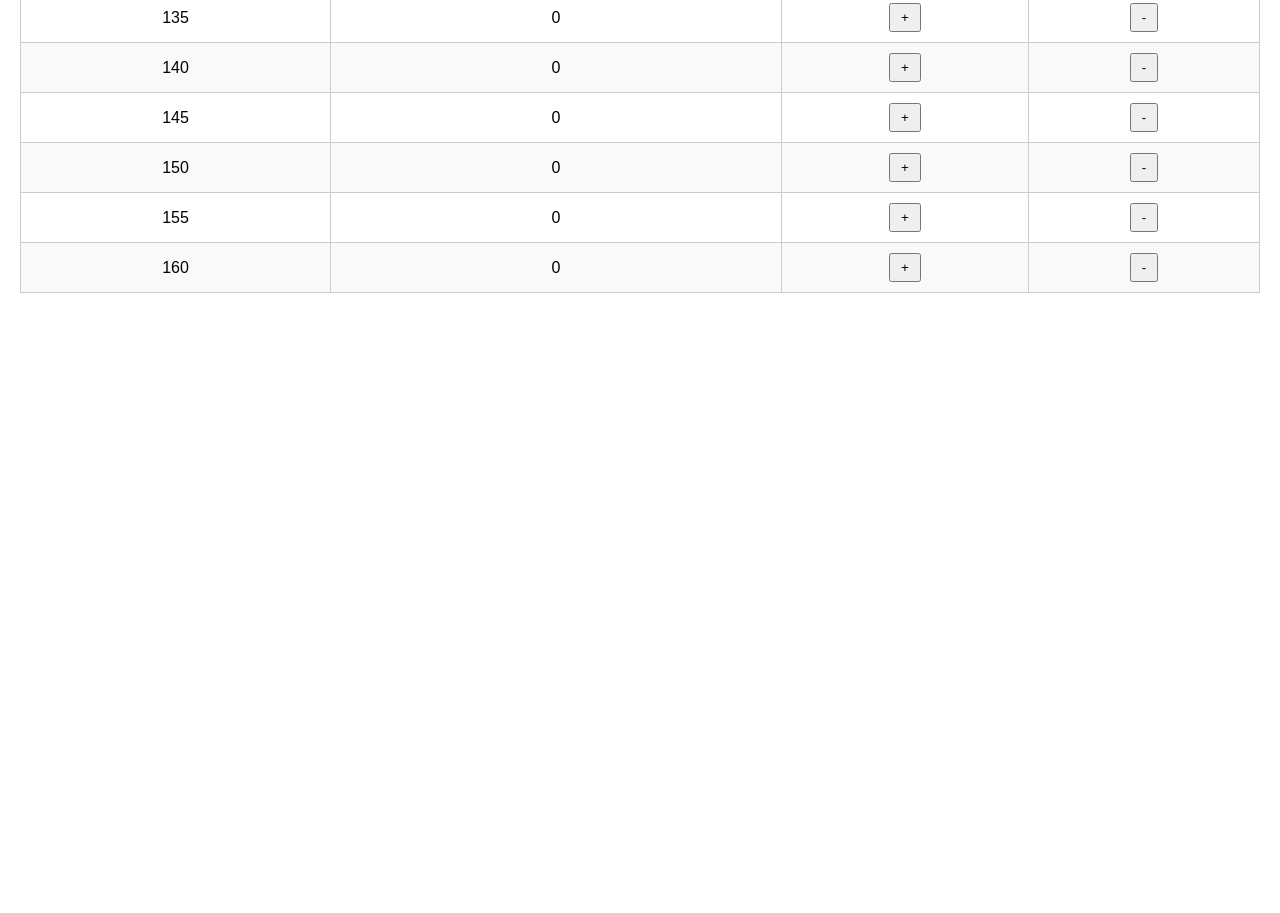
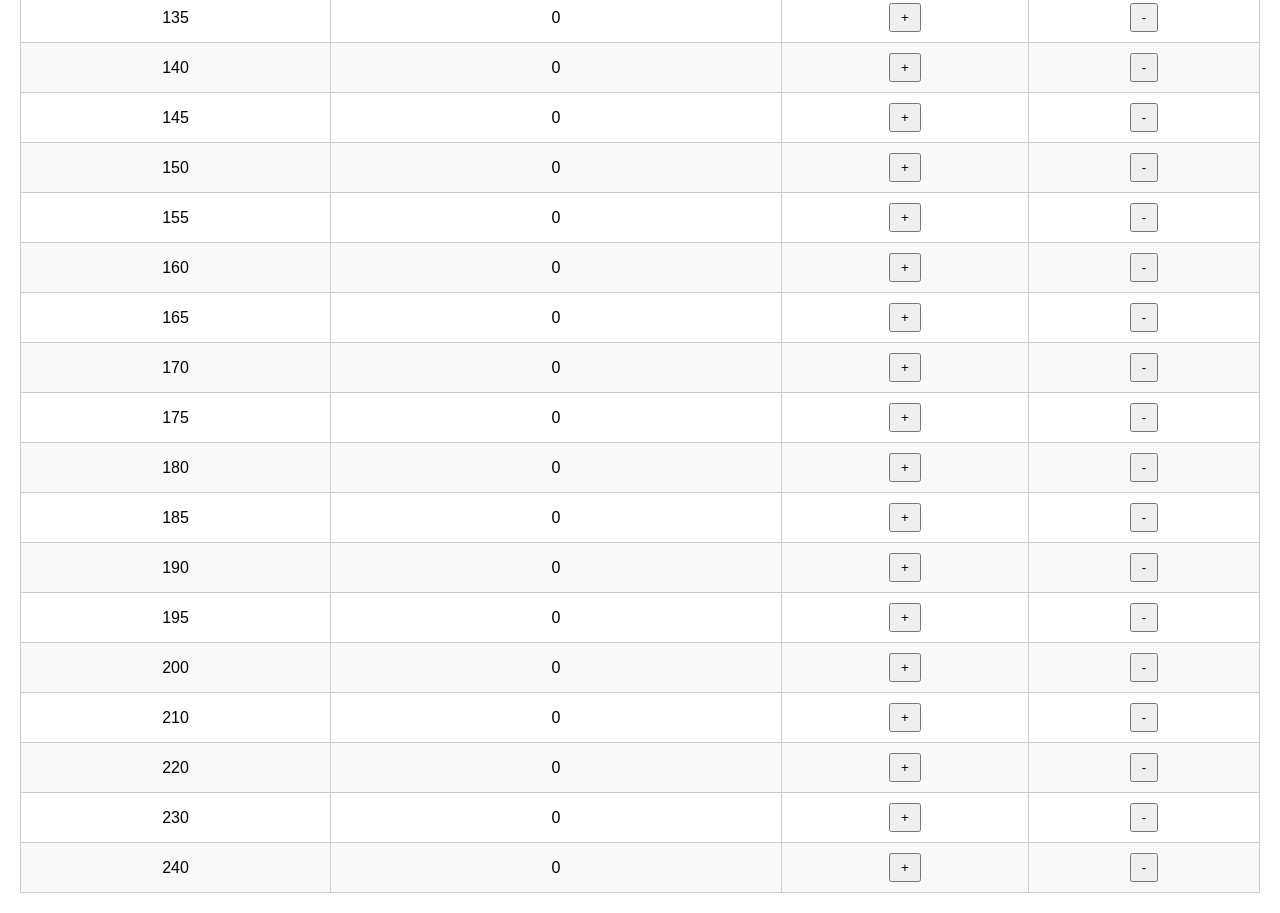
Before and after one commit to Chrishub87/Average-Depth-and-Total-Volume-Calculation, a plain HTML site: page index.html in a window 1280 px wide. Shown: the part 1407-2320 px from the top of the page. Before the commit the page ends 1720 px from the top, so only its background shows below. Drawn offline with Linux system fonts and the light colour scheme.

Commit message:
Update index.html

```diff
--- a/index.html
+++ b/index.html
@@ -173,6 +173,78 @@
             <td><button class="plusButton" onclick="changeDepth(this, 1)">+</button></td>
             <td><button class="minusButton" onclick="changeDepth(this, -1)">-</button></td>
         </tr>
+        <tr class="depthRow">
+            <td>165</td>
+            <td class="depthValue">0</td>
+            <td><button class="plusButton" onclick="changeDepth(this, 1)">+</button></td>
+            <td><button class="minusButton" onclick="changeDepth(this, -1)">-</button></td>
+        </tr>
+        <tr class="depthRow">
+            <td>170</td>
+            <td class="depthValue">0</td>
+            <td><button class="plusButton" onclick="changeDepth(this, 1)">+</button></td>
+            <td><button class="minusButton" onclick="changeDepth(this, -1)">-</button></td>
+        </tr>
+        <tr class="depthRow">
+            <td>175</td>
+            <td class="depthValue">0</td>
+            <td><button class="plusButton" onclick="changeDepth(this, 1)">+</button></td>
+            <td><button class="minusButton" onclick="changeDepth(this, -1)">-</button></td>
+        </tr>
+        <tr class="depthRow">
+            <td>180</td>
+            <td class="depthValue">0</td>
+            <td><button class="plusButton" onclick="changeDepth(this, 1)">+</button></td>
+            <td><button class="minusButton" onclick="changeDepth(this, -1)">-</button></td>
+        </tr>
+        <tr class="depthRow">
+            <td>185</td>
+            <td class="depthValue">0</td>
+            <td><button class="plusButton" onclick="changeDepth(this, 1)">+</button></td>
+            <td><button class="minusButton" onclick="changeDepth(this, -1)">-</button></td>
+        </tr>
+        <tr class="depthRow">
+            <td>190</td>
+            <td class="depthValue">0</td>
+            <td><button class="plusButton" onclick="changeDepth(this, 1)">+</button></td>
+            <td><button class="minusButton" onclick="changeDepth(this, -1)">-</button></td>
+        </tr>
+        <tr class="depthRow">
+            <td>195</td>
+            <td class="depthValue">0</td>
+            <td><button class="plusButton" onclick="changeDepth(this, 1)">+</button></td>
+            <td><button class="minusButton" onclick="changeDepth(this, -1)">-</button></td>
+        </tr>
+        <tr class="depthRow">
+            <td>200</td>
+            <td class="depthValue">0</td>
+            <td><button class="plusButton" onclick="changeDepth(this, 1)">+</button></td>
+            <td><button class="minusButton" onclick="changeDepth(this, -1)">-</button></td>
+        </tr>
+        <tr class="depthRow">
+            <td>210</td>
+            <td class="depthValue">0</td>
+            <td><button class="plusButton" onclick="changeDepth(this, 1)">+</button></td>
+            <td><button class="minusButton" onclick="changeDepth(this, -1)">-</button></td>
+        </tr>
+        <tr class="depthRow">
+            <td>220</td>
+            <td class="depthValue">0</td>
+            <td><button class="plusButton" onclick="changeDepth(this, 1)">+</button></td>
+            <td><button class="minusButton" onclick="changeDepth(this, -1)">-</button></td>
+        </tr>
+        <tr class="depthRow">
+            <td>230</td>
+            <td class="depthValue">0</td>
+            <td><button class="plusButton" onclick="changeDepth(this, 1)">+</button></td>
+            <td><button class="minusButton" onclick="changeDepth(this, -1)">-</button></td>
+        </tr>
+        <tr class="depthRow">
+            <td>240</td>
+            <td class="depthValue">0</td>
+            <td><button class="plusButton" onclick="changeDepth(this, 1)">+</button></td>
+            <td><button class="minusButton" onclick="changeDepth(this, -1)">-</button></td>
+        </tr>
         <!-- Add more rows as needed -->
     </table>
     <script src="script.js"></script>
```
